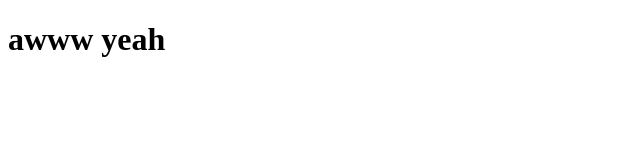
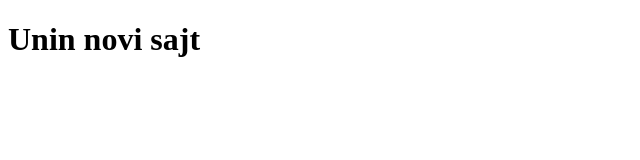
Before and after one commit to MarkoLazarevic/coursera-test, a plain HTML site: page site/index.html in a window 1280 px wide. Shown: the whole page, without its empty margins (0-640 px from the left). Drawn offline with Linux system fonts and the light colour scheme.

Commit message:
Mala izmena

```diff
--- a/site/index.html
+++ b/site/index.html
@@ -4,6 +4,6 @@
 	<title>KIDAM MATORI</title>
 </head>
 <body>
-<h1>awww yeah</h1>
+<h1>Unin novi sajt</h1>
 </body>
 </html>
```
